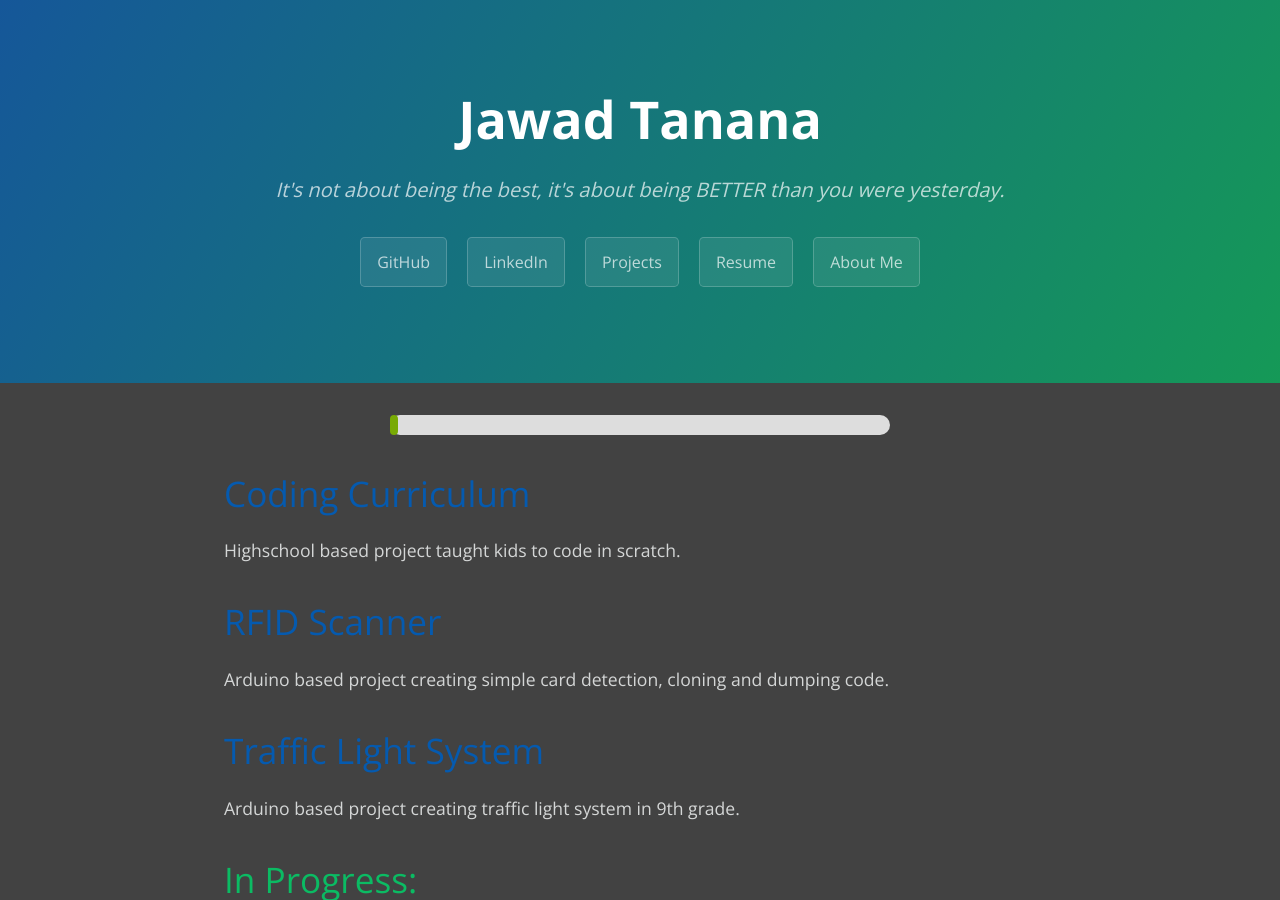
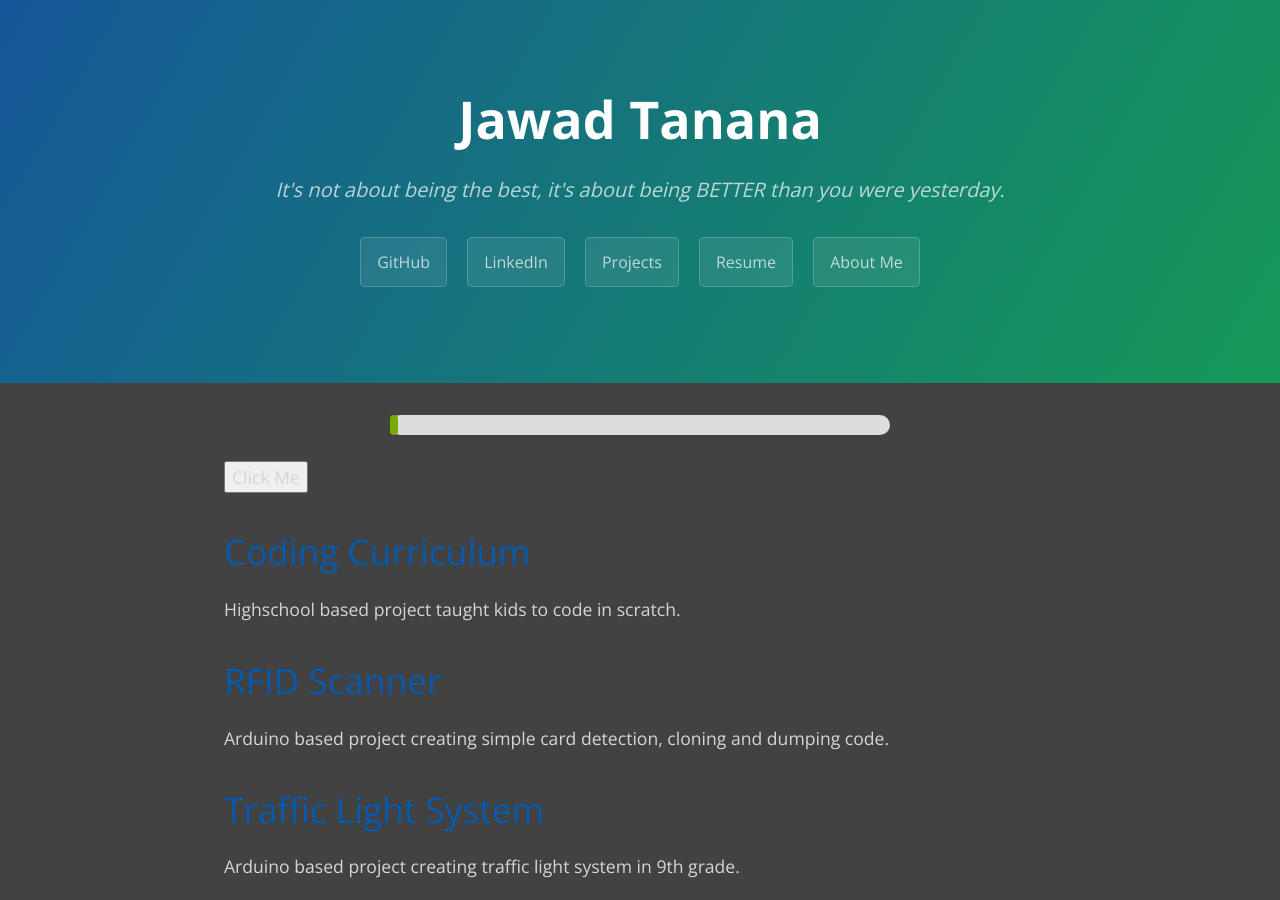
Before and after one commit to joey101/website, a Jekyll site: the page built from index.md, in a window 1280 px wide and 900 px high. Built offline with Jekyll 4.4.1, drawn with Linux system fonts in a browser that asks for light colours.

Commit message:
Update default.html

```diff
--- a/_layouts/default.html
+++ b/_layouts/default.html
@@ -36,6 +36,8 @@
         <div id="myBar" onclick="goToBlog()"></div>
 
     </div>
+      <br>
+<button onclick="move()">Click Me</button>
       {{ content }}
 
       <footer class="site-footer">
```
